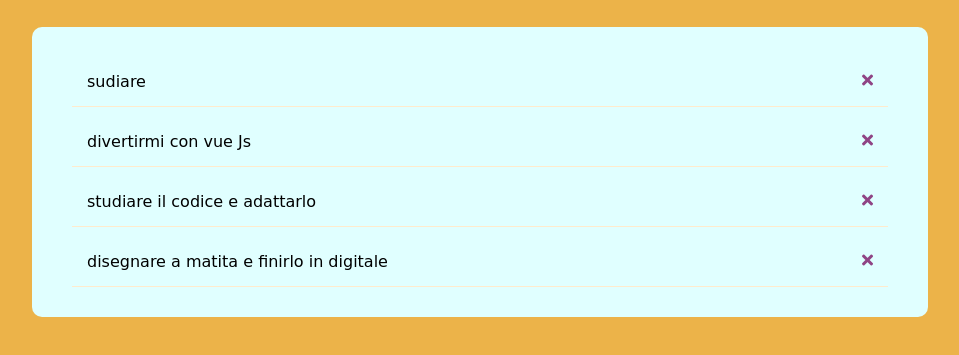
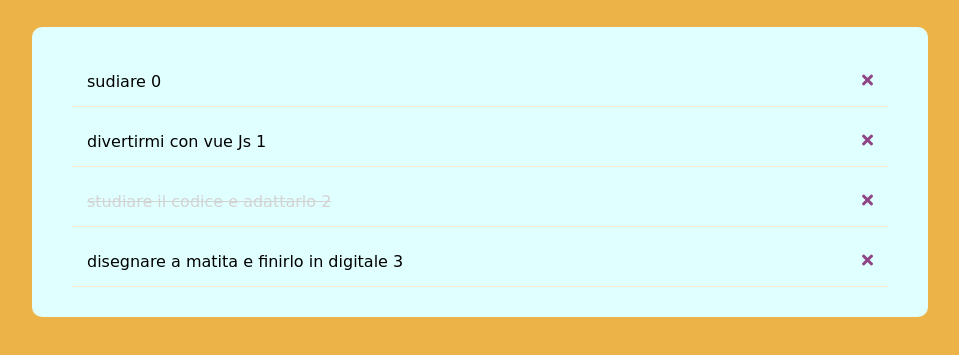
Before and after one commit to merlino79/vue-todolist, a plain HTML site: page index.html in a window 1280 px wide. Shown: the part 127-482 px from the top of the page, without its empty margins (160-1119 px from the left). Drawn offline with nearby package versions, Linux system fonts and the light colour scheme.

Commit message:
stampa sul ciclo in todos index ogg.

```diff
--- a/asset/js/script.js
+++ b/asset/js/script.js
@@ -8,11 +8,11 @@ const app = new Vue({
             },
             {
                 todo: 'divertirmi con vue Js',
-                checked: true
+                checked: false
             },
             {
                 todo: 'studiare il codice e adattarlo',
-                checked: false
+                checked: true //riga 32 hml
             },
             {
                 todo: 'disegnare a matita e finirlo in digitale',
--- a/index.html
+++ b/index.html
@@ -29,8 +29,9 @@
 
         <div class="todoList">
             <ul>
-                <li v-for="todo in todos">
-                    {{todo.todo}}
+                <li v-for="(todo, index) in todos" :class="(todo.checked) ? 'checked' : 'null' " :style="">
+
+                    {{todo.todo}} {{index}}
 
                     <i class="fas fa-times"></i>
                 </li>
```
